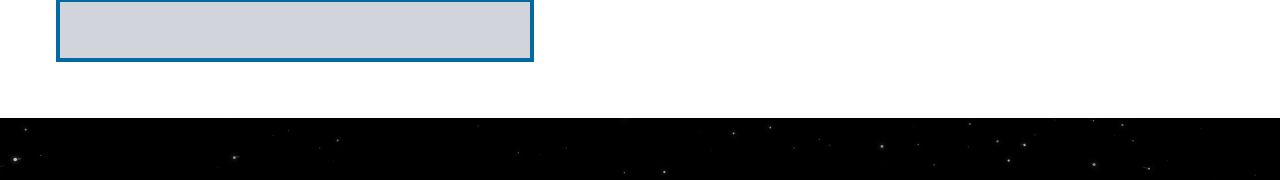
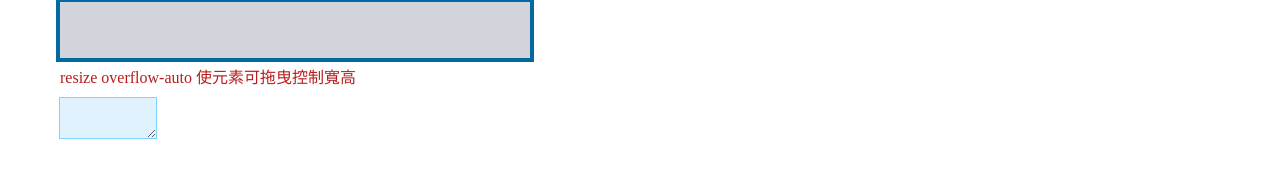
Before and after one commit to MizuYang/tailwind-playground, a Nuxt app: page /playground/interactivity in a window 1280 px wide. Shown: the part 361-541 px from the top of the page. Built offline with nearby package versions, Linux system fonts and the light colour scheme; no server answers.

Commit message:
新增 interactivity: resize overflow-auto

```diff
--- a/pages/playground/interactivity.vue
+++ b/pages/playground/interactivity.vue
@@ -27,6 +27,12 @@
             class="px-3 py-2 text-4xl bg-gray-300 focus:caret-pink-500 ring-4  ring-sky-700 focus:outline-none"
           />
         </div>
+
+        <div class="mb-3">
+          <h3 class="mb-3 text-red-700">resize overflow-auto 使元素可拖曳控制寬高</h3>
+
+          <div class="bg-sky-100 ring-1 ring-sky-300 w-24 h-10 resize overflow-auto" contenteditable></div>
+        </div>
       </template>
     </SectionContent>
   </div>
```
